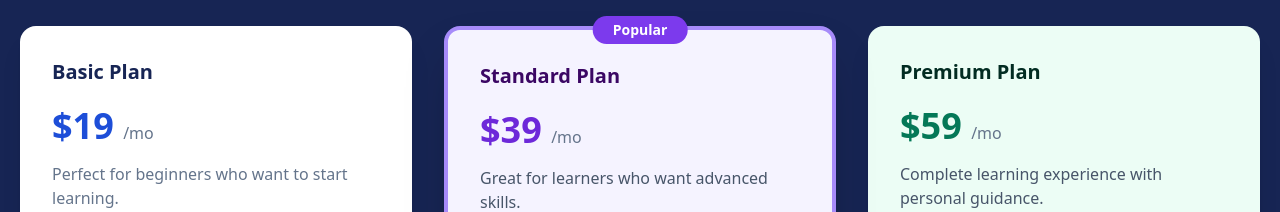
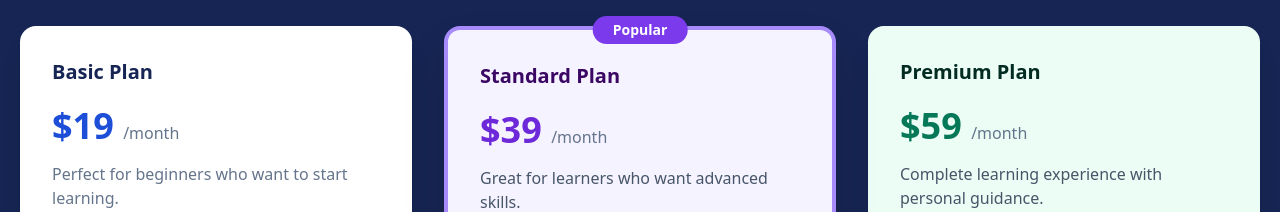
Before and after one commit to Sujan-Kumar/Tailwind-Project-01, a website built with Vite: page index.html in a window 1280 px wide. Shown: the part 2680-2892 px from the top of the page. Built offline with nearby package versions, Linux system fonts and the light colour scheme.

Commit message:
Pricing Section Modified

```diff
--- a/index.html
+++ b/index.html
@@ -367,7 +367,7 @@
               <p class="mt-5 text-4xl font-extrabold text-blue-700">
                 $19
                 <span class="text-base font-medium text-slate-500">
-                  /mo
+                  /month
                 </span>
               </p>
 
@@ -413,7 +413,7 @@
               <p class="mt-5 text-4xl font-extrabold text-violet-700">
                 $39
                 <span class="text-base font-medium text-slate-500">
-                  /mo
+                  /month
                 </span>
               </p>
 
@@ -453,7 +453,7 @@
               <p class="mt-5 text-4xl font-extrabold text-emerald-700">
                 $59
                 <span class="text-base font-medium text-slate-500">
-                  /mo
+                  /month
                 </span>
               </p>
 
```
